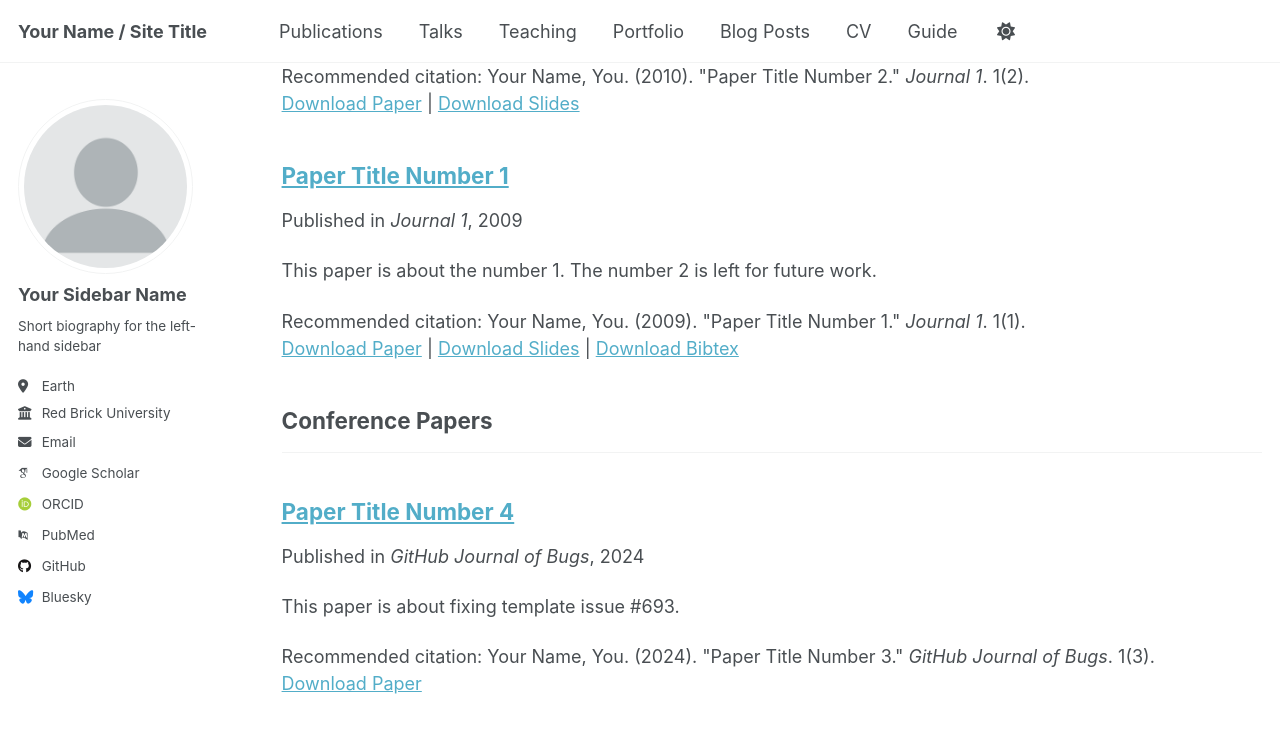
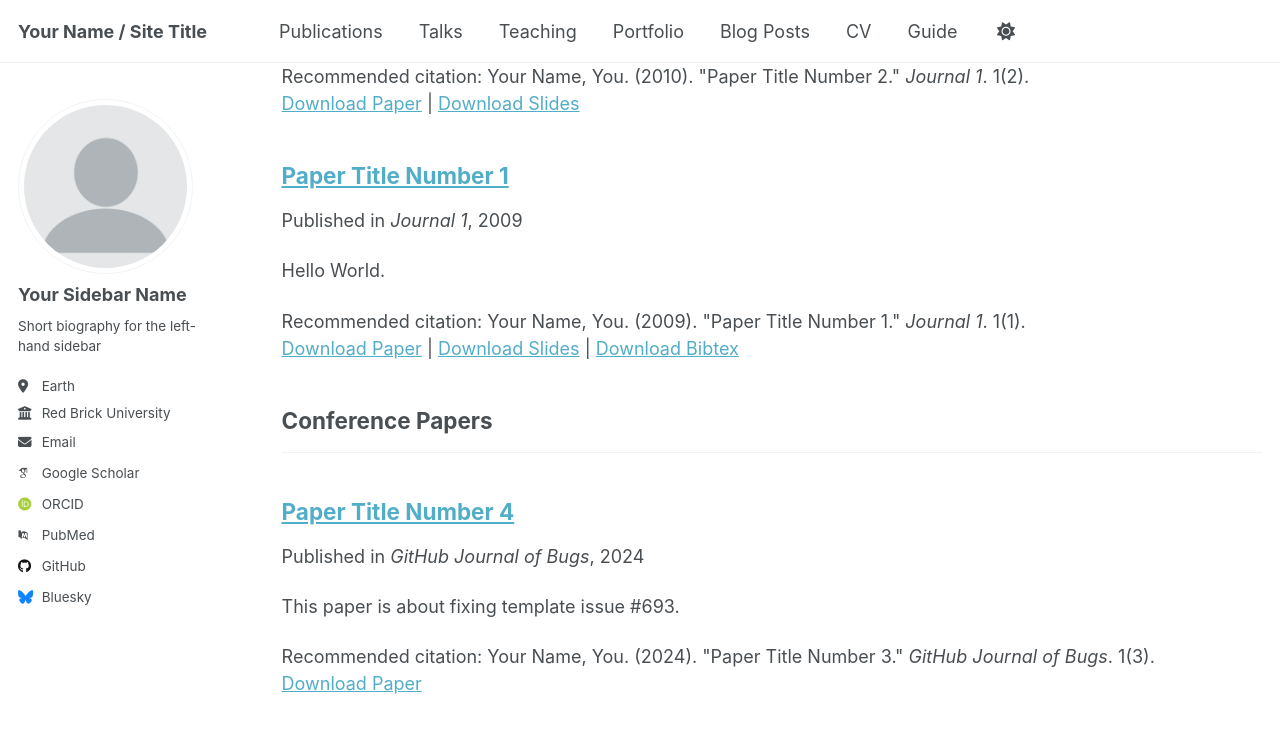
Before and after one commit to ShovonSarker/shovonsarker.github.io, a Jekyll site: the page built from _pages/publications.html, in a window 1280 px wide and 900 px high, scrolled down 632 px. Shown: the top 733 px of the window. Built offline with Jekyll 4.4.1, drawn with Linux system fonts in a browser that asks for light colours; some web fonts are replaced.

Commit message:
Update 2009-10-01-paper-title-number-1.md

```diff
--- a/_publications/2009-10-01-paper-title-number-1.md
+++ b/_publications/2009-10-01-paper-title-number-1.md
@@ -3,7 +3,7 @@ title: "Paper Title Number 1"
 collection: publications
 category: manuscripts
 permalink: /publication/2009-10-01-paper-title-number-1
-excerpt: 'This paper is about the number 1. The number 2 is left for future work.'
+excerpt: 'Hello World.'
 date: 2009-10-01
 venue: 'Journal 1'
 slidesurl: 'http://academicpages.github.io/files/slides1.pdf'
```
